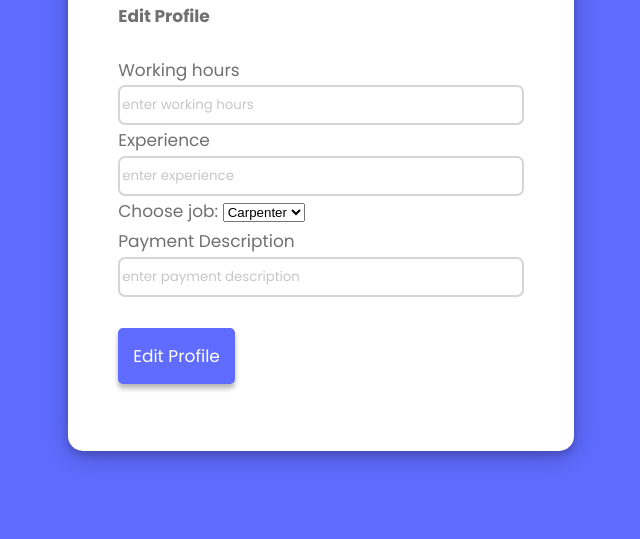
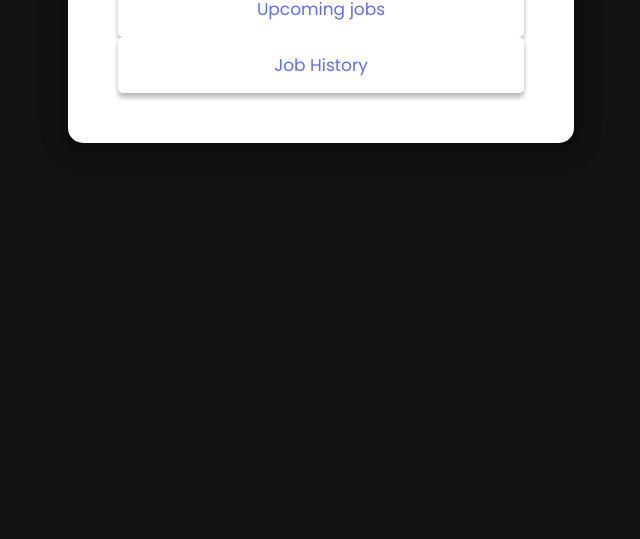
Before and after one commit to rnaveensrinivas/Hyre, a PHP site: page /Eduvate-app/mainlobby.php in a window 1280 px wide. Shown: the part 261-800 px from the top of the page, without its empty margins (319-959 px from the left). Run offline with PHP 8.4, Linux system fonts and the light colour scheme; a user stored in the database is signed in.

Commit message:
general map

```diff
--- a/mainlobby.php
+++ b/mainlobby.php
@@ -1,3 +1,21 @@
+<!DOCTYPE html>
+<html>
+    <head>
+        <title>Hyre</title>
+        <link rel="stylesheet" type="text/css" href="1Level/darkTheme.css">
+    </head>
+
+
+    <body>
+
+        <div class="logout">
+        <button type="button" onclick="location.href='report.php'" name="report" id="submit-button" style="background-color: white; color:rgb(95, 108, 255);">Report</button>
+        <button type="button" onclick="location.href='logout.php'" name="Logout" id="submit-button" style="background-color: white; color:rgb(95, 108, 255);">Sign Out</button>
+        </div>
+
+        <div class="form">
+            <h2>Hi there.</h2>
+
 <?php
 
 session_start() ;
@@ -5,30 +23,25 @@ include 'config.php' ;
 
 // Displaying student main lobby
 if( $_SESSION['userType'] == "W"){
-    echo "Welcome worker." ;
-    $name=$_SESSION['name'];
 
-    if ( isset($_POST['submit'])){
-        //Getting the form data.
+    $name = $_SESSION['name'];
+    echo "Welcome $name, this is workers lab." ;
+?>
+        <div>
+        <button type="button" onclick="location.href='editWorkerDetails.php'" name="editWorkerDetails" id="submit-button" style="background-color: white; color:rgb(95, 108, 255);">Edit my info.</button>
+        </div>
+        <div>
+        <button type="button" onclick="location.href='jobRequests.php'" name="jobRequests" id="submit-button" style="background-color: white; color:rgb(95, 108, 255);">My job Requests</button>
+        </div>
+        <div>
+        <button type="button" onclick="location.href='upcomingJobs.php'" name="upcomingJobs" id="submit-button" style="background-color: white; color:rgb(95, 108, 255);">Upcoming jobs</button>
+        </div>
+        <div>
+        <button type="button" onclick="location.href='jobHistory.php'" name="jobHistory" id="submit-button" style="background-color: white; color:rgb(95, 108, 255);">Job History</button>
+        </div>
 
-        $workingHours=$_POST["workhrs"] ;
-        $experience = $_POST["exp"] ;
-        $job=$_POST["job"];
-        $paymentDescription=$_POST["pymtDscpn"];
-        $id=$_SESSION['ID'];
-
-
-        //query the database.
-        $resultSet = $conn->query("UPDATE worker set  workingHours='$workingHours', experience='$experience', job='$job', paymentDescription='$paymentDescription' where workerID='$id'") ;
-
-
-    }
+<?php
     /*
-    //To get the student table name.
-    $tablename = $_SESSION['CollegeID'] ;
-    $tablename = "S" . $tablename ;
-    $_SESSION['studenttablename'] = $tablename ;
-
     //For displaying all the teams they have enrolled in.
     $selectAllTeamNames = "SELECT * FROM $tablename " ;
     if ( $result = mysqli_query( $conn, $selectAllTeamNames ) ) {
@@ -43,78 +56,39 @@ if( $_SESSION['userType'] == "W"){
     else{
         //echo "<script>alert('You have to join a new team.')</script>" ;
     }
-    */
+
     //Joining team below.
 ?>
 
-<!DOCTYPE html>
-<html>
-    <head>
-            <title>hyre</title>
-        <link rel="stylesheet" type="text/css" href="1Level/style2.css">
-    </head>
+    <button onclick="location.href='jointeam.php'" id="submit-button">Join Team</button>
 
+<?php
+    */
+}   // Displaying teacher main lobby
+else if( $_SESSION['userType'] == "C"){
 
-    <body>
-        <div class="logout">
-        <button type="button" onclick="location.href='report.php'" name="report" id="submit-button" style="background-color: white; color:rgb(95, 108, 255);">Report</button>
-        <button type="button" onclick="location.href='logout.php'" name="Logout" id="submit-button" style="background-color: white; color:rgb(95, 108, 255);">Sign Out</button>
+    $name = $_SESSION['name'];
+    echo "Welcome $name, this is client's Portfolio." ;
+
+?>
+        <div>
+        <button type="button" onclick="location.href='searchWorker.php'" name="searchWorker" id="submit-button" style="background-color: white; color:rgb(95, 108, 255);">Search Worker</button>
         </div>
-        <div class="form">
-            <h2>Welcome to home Page.</h2>
-
-            <div class="container rounded bg-white mt-5 mb-5">
-    <div class="row">
-        <div class="col-md-3 border-right">
-            <div class="d-flex flex-column align-items-center text-center p-3 py-5"><img class="rounded-circle mt-5" width="150px" src="https://st3.depositphotos.com/15648834/17930/v/600/depositphotos_179308454-stock-illustration-unknown-person-silhouette-glasses-profile.jpg"><span class="font-weight-bold"><?php echo "$name"; ?></span><span class="text-black-50"></span><span> </span></div>
+        <div>
+        <button type="button" onclick="location.href='jobRequests.php'" name="jobRequests" id="submit-button" style="background-color: white; color:rgb(95, 108, 255);">Sent Requests</button>
         </div>
-        <div class="col-md-5 border-right">
-            <div class="p-3 py-5">
-                <div class="d-flex justify-content-between align-items-center mb-3">
-                    <h4 class="text-right">Edit Profile</h4>
+        <div>
+        <button type="button" onclick="location.href='upcomingJobs.php'" name="upcomingJobs" id="submit-button" style="background-color: white; color:rgb(95, 108, 255);">Upcoming jobs</button>
         </div>
-
-                <form action="mainlobby.php" method="POST" role="form" class="form-horizontal">
-
-
-                <div class="row mt-3">
-                    <div class="col-md-12"><label class="labels">Working hours</label><input type="text" id="workhrs" class="form-control" placeholder="enter working hours" value=""></div>
-                    <div class="col-md-12"><label class="labels">Experience</label><input type="text" id="exp" class="form-control" placeholder="enter experience" value=""></div>
-                    <div class="col-md-12">
-                        <label for="job">Choose job:</label>
-                    <select name="job" id="job">
-                        <option value="Carpenter">Carpenter</option>
-                        <option value="Cook">Cook</option>
-                        <option value="Maid">Maid</option>
-                        <option value="Painter">Painter</option>
-                    </select>
-                </div>
-
-                    <div class="col-md-12"><label class="labels">Payment Description</label><input type="text" id="pymtDscpn" class="form-control" placeholder="enter payment description" value=""></div>
-                </div>
-                <br>
-                <div class="mt-5 text-center"><button class="btn btn-primary profile-button" type="submit">Edit Profile</button></div>
-                </form>
-
-            </div>
-        </div>
-
-    </div>
-</div>
-</div>
+        <div>
+        <button type="button" onclick="location.href='jobHistory.php'" name="jobHistory" id="submit-button" style="background-color: white; color:rgb(95, 108, 255);">Job History</button>
         </div>
 
 
+<?php
 
 
-    <!-- <button onclick="location.href='jointeam.php'" id="submit-button">Join Team</button> -->
 
-<?php
-
-}   // Displaying teacher main lobby
-else if( $_SESSION['userType'] == "C"){
-
-    echo "Welcome client" ;
     /*
     $CollegeID  = $_SESSION['CollegeID'] ;
 
@@ -130,13 +104,12 @@ else if( $_SESSION['userType'] == "C"){
         }
     }
     //creating team below.
-    */
 ?>
 
-    <!-- <button onclick="location.href='createteam.php'" id='submit-button'>Create Team</a></button> -->
+    <button onclick="location.href='createteam.php'" id='submit-button'>Create Team</a></button>
 
 <?php
-
+     */
 }else{
 //Invalid access detected.
 $conn->close();
--- /dev/null
+++ b/searchWorker.php
@@ -0,0 +1,5 @@
+<?php
+
+    //only for client side.
+
+?>
```
Also changed, not shown: editWorkerDetails.php (added, +140 -0 lines), jobHistory.php (added), jobRequests.php (added), upcomingJobs.php (added). Lines whose indentation alone changed are shown as unchanged.
